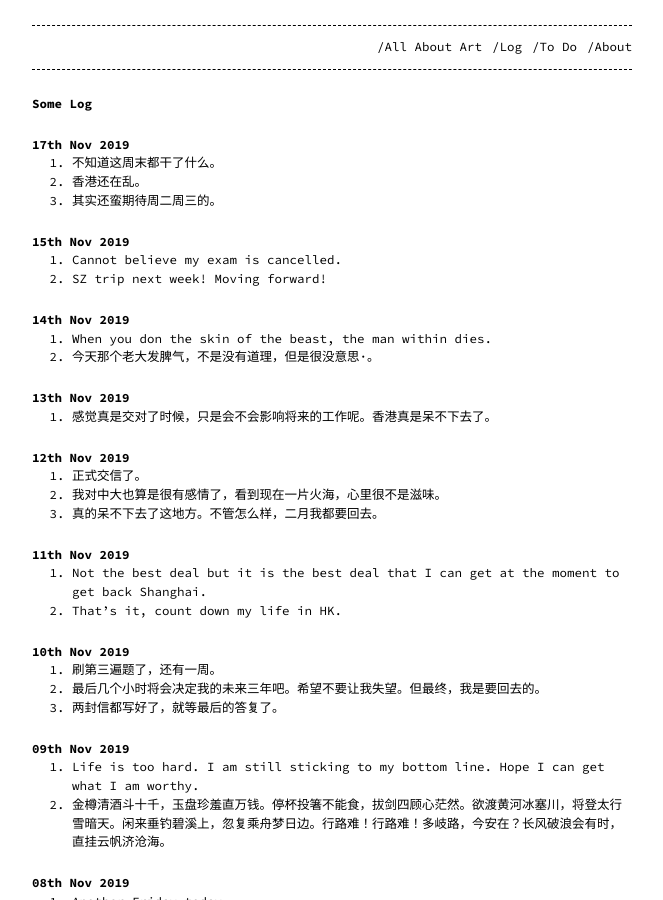
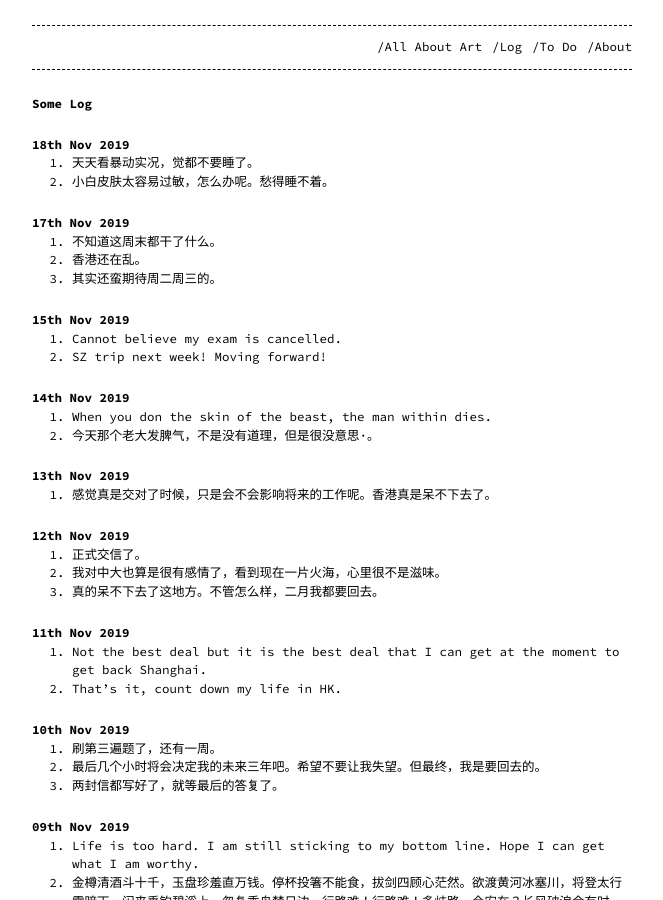
Before and after one commit to 912828qj2/912828qj2.github.io, a Jekyll site: the page built from log.md, in a window 1280 px wide and 900 px high. Shown: the whole window, without its empty margins (308-971 px from the left). Built offline with Jekyll 4.4.1, drawn with Linux system fonts in a browser that asks for light colours.

Commit message:
Update log.md

```diff
--- a/log.md
+++ b/log.md
@@ -5,6 +5,11 @@ permalink: /log/
 ---
 
 ## Some Log
+
+### 18th Nov 2019
+
+1. 天天看暴动实况，觉都不要睡了。
+2. 小白皮肤太容易过敏，怎么办呢。愁得睡不着。
 
 ### 17th Nov 2019
 
```
